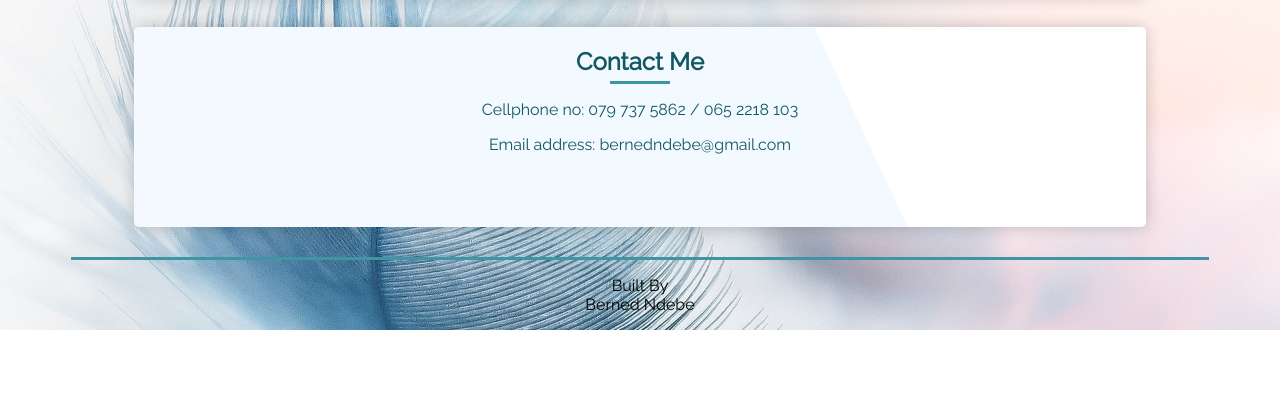
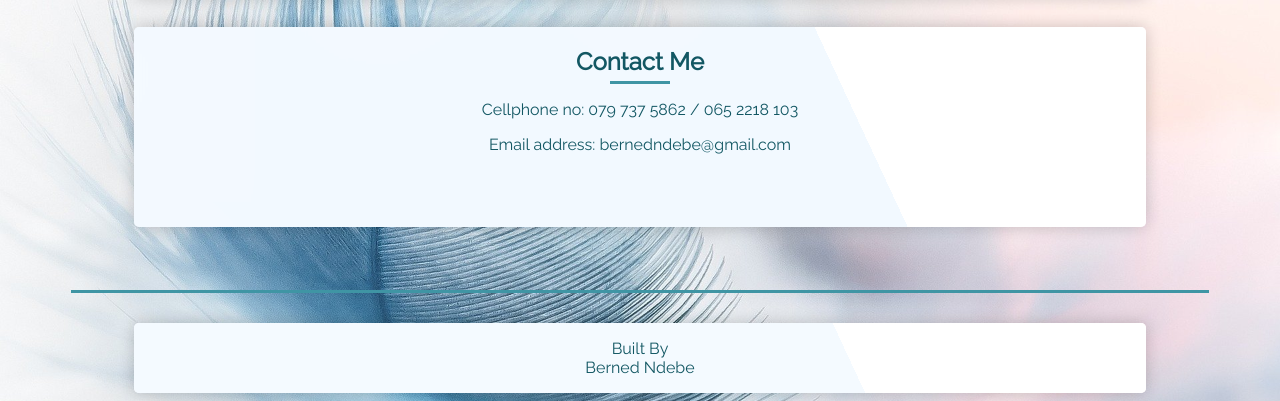
Before and after one commit to Berned-Dev/Berned-Dev.github.io, a plain HTML site: page index.html in a window 1280 px wide. Shown: the part 2085-2486 px from the top of the page. Before the commit the page ends 2415 px from the top, so only its background shows below. Drawn offline with Linux system fonts and the light colour scheme.

Commit message:
fix footer

```diff
--- a/CSS/style.css
+++ b/CSS/style.css
@@ -333,11 +333,35 @@ nav.navigation-bar ul #li a:hover:after {
 
 /* Footer section */
 
+
 footer {
 	text-align: center;
-	margin-top: 30px;
-	color: #000;
-	font-weight: 20%;
+	height: 70px;
+    margin-top: 30px;
+    margin-left: 10%;
+	margin-right: 10%;
+	box-shadow: 0 0 1rem 0 rgba(0, 0, 0, .2);
+	border-radius: 5px;
+	position: relative;
+	z-index: 1;
+	background: inherit;
+	overflow: hidden;
+}
+
+footer:before {
+	content: "";
+	position: absolute;
+	background-image: linear-gradient(65deg, aliceblue 70%, white 30%);
+	z-index: -1;
+	top: 0;
+	left: 0;
+	right: 0;
+	bottom: 0;
+	box-shadow: inset 0 0 2000px rgba(255, 255, 255, .5);
+}
+
+.line-footer{
+	margin-top: 5%;
 }
 
 /*Grid 650px */
@@ -582,4 +606,7 @@ footer {
 	.contact-details-text {
 		margin-top: 20%;
 	}
+	footer{
+		font-weight:bold;
+	}
 }
--- a/index.html
+++ b/index.html
@@ -196,8 +196,8 @@
     </div>
 
     <!--Footer-->
+    <div class="line-footer"></div>
     <footer>
-        <div class="line-footer"></div>
             <p>
                 Built By <br />Berned Ndebe
             </p>
```
